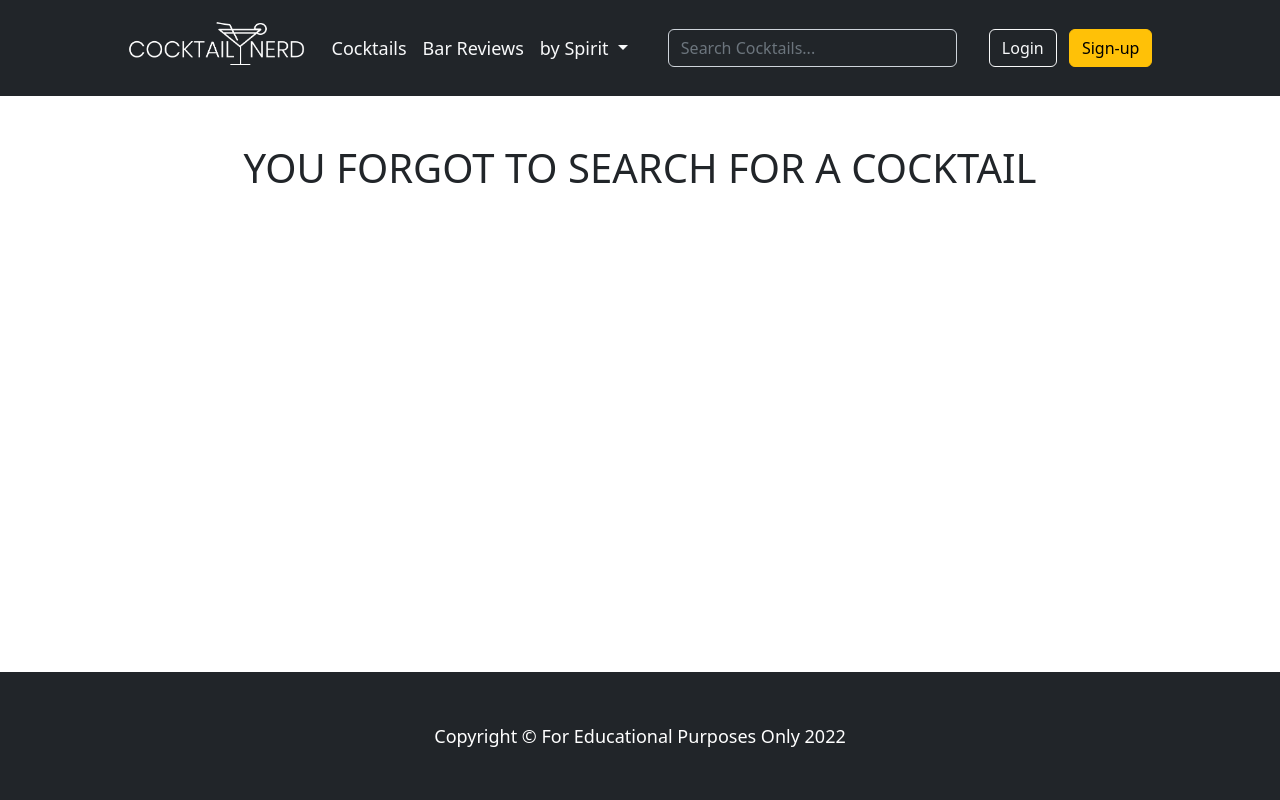
After one commit to artcuddy/project4-cocktail-nerd, a Django app: page /search_posts/ in a window 1280 px wide. The commit adds this page. Run offline with Django 3.2, Linux system fonts and the light colour scheme; data that the repository does not hold is empty; some libraries are stand-ins or nearby versions.

Commit message:
Add: search page to show results from search bar in the menu

```diff
--- a/cocktailapp/urls.py
+++ b/cocktailapp/urls.py
@@ -3,7 +3,7 @@ from django.urls import path, include, re_path
 from allauth.account.views import LoginView, SignupView, LogoutView
 
 from . import views
-from .views import *
+from .views import account_login_view, account_signup_view, account_logout_view
 
 
 urlpatterns = [
@@ -11,6 +11,7 @@ urlpatterns = [
     path('account/login/', view=account_login_view, name='login'),
     path('account/signup/', view=account_signup_view, name='signup'),
     path('account/logout/', view=account_logout_view, name='logout'),
+    path('search_posts/', views.search_posts, name='search_posts'),
     path('category/<category>/', views.CatListView.as_view(), name='category'),
     path('all_cocktails/', views.PostList.as_view(), name='all_cocktails'),
     path('all_bar_reviews/', views.BarList.as_view(), name='all_bar_reviews'),
--- a/cocktailapp/views.py
+++ b/cocktailapp/views.py
@@ -156,6 +156,16 @@ def category_list(request):
     return context
 
 
+def search_posts(request):
+    if request.method == 'POST':
+        searched = request.POST['searched']
+        posts = Post.objects.filter(title__contains=searched)
+
+        return render(request, 'search_posts.html', {'searched': searched, 'posts': posts})
+    else:
+        return render(request, 'search_posts.html')
+
+
 # Create new post
 @login_required
 def blog_upload(request):
--- a/templates/add_post.html
+++ b/templates/add_post.html
@@ -2,6 +2,7 @@
 {% block title %} New Post {% endblock %}
 
 {% block content %}
+
 {% if user.is_staff %}
 <div class="container-fluid">
     <div class="row">
--- a/templates/base.html
+++ b/templates/base.html
@@ -58,13 +58,15 @@
                                 </li>
 
                             </ul>
-                            <form role="search">
-                                <input type="search" class="nerd-search form-control form-control-dark
-                                    text-bg-dark" placeholder="Search..." aria-label="Search">
+                            <form role="search" method=POST action="{% url 'search_posts' %}">
+                                {% csrf_token %}
+                                <input type=" search" class="nerd-search form-control form-control-dark
+                                    text-bg-dark" placeholder="Search Cocktails..." aria-label="Search"
+                                    name="searched">
                             </form>
                             <div class="nerd-login-buttons-container">
                                 {% if not user.id %}
-                                <a href="{% url 'login' %}"><button type="button"
+                                <a href=" {% url 'login' %}"><button type="button"
                                         class=" btn btn-outline-light me-2">Login</button></a>
                                 <a href="{% url 'signup' %}"><button type="button"
                                         class="btn btn-warning">Sign-up</button></a>
--- /dev/null
+++ b/templates/search_posts.html
@@ -0,0 +1,26 @@
+{% extends "base.html" %}
+{% block title %}Cocktail Nerd{% endblock %}
+{% load static %}
+
+{% block content %}
+<div class="container-fluid">
+    <div class="row">
+        <!-- Search Cocktails Column -->
+        <div class="container px-4 py-5 nerd-featured-container" id="custom-cards">
+            {% if searched %}
+            <h1 class="pb-2 nerd-page-subheading">You Searched For {{ searched }}</h1>
+            {% for post in posts %}
+
+            {{ post }}
+
+            {% endfor %}
+            {% else %}
+            <h1 class="pb-2 nerd-page-subheading">You forgot to search for a Cocktail</h1>
+            {% endif %}
+        </div>
+
+    </div>
+</div>
+</div>
+</div>
+{% endblock %}
```
